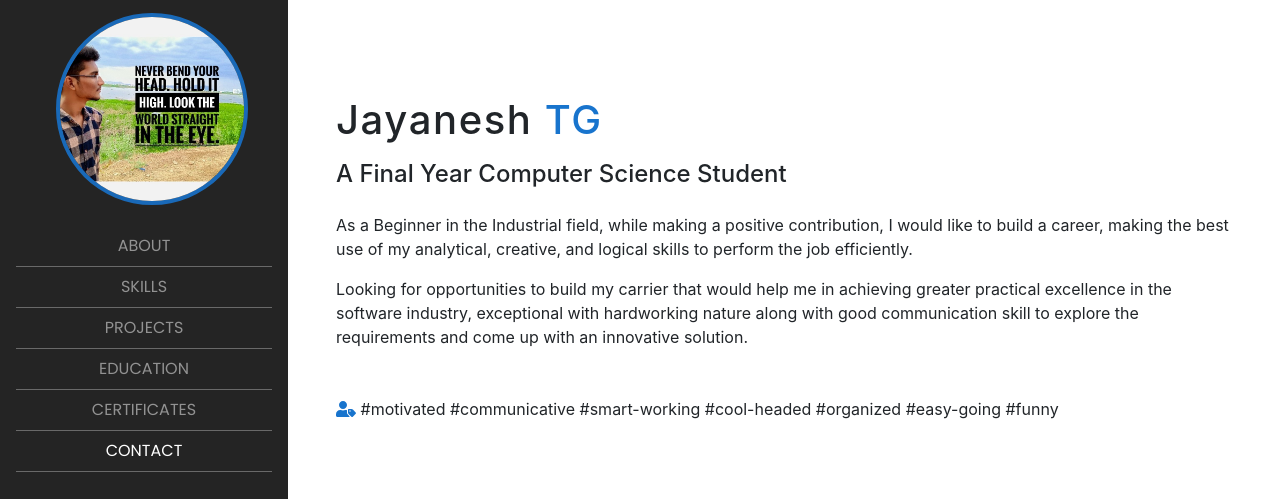
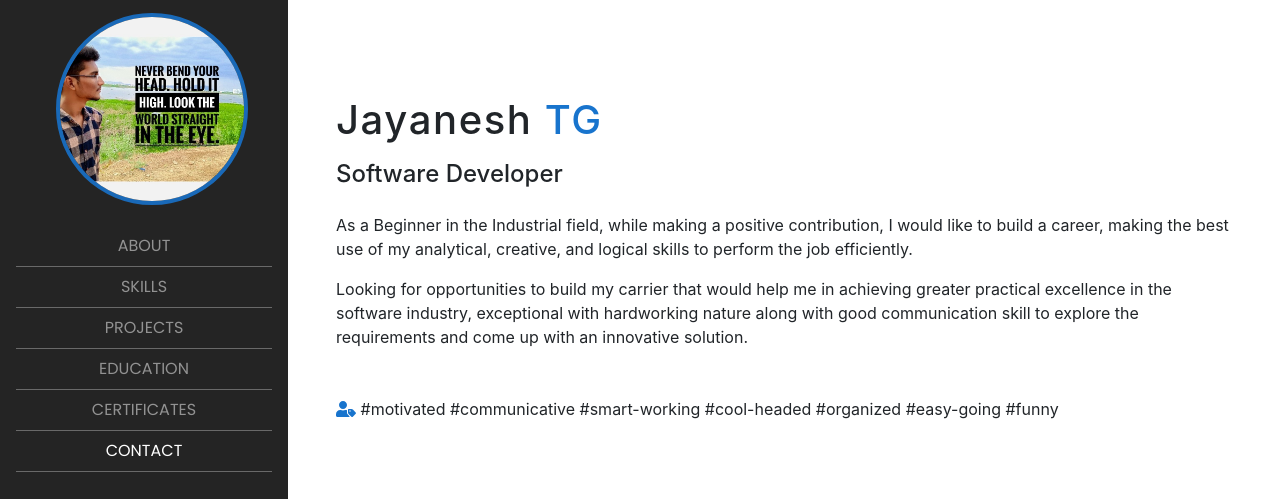
Before and after one commit to JayaneshTG/jayaneshtg.github.io, a website with bundled scripts: page index.html in a window 1280 px wide. Shown: the top 499 px of the page. Built offline with nearby package versions, Linux system fonts and the light colour scheme; a web font is replaced by a local one.

Commit message:
Update index.html

```diff
--- a/index.html
+++ b/index.html
@@ -141,10 +141,10 @@
             <span class="family-name"> TG</span>
           </h1>
           <p class="mobile-profession">
-            A Final Year Computer Science Student
+            Software Developer
           </p>
           <h4 class="mb-4">
-            A Final Year Computer Science Student
+            Software Developer
           </h4>
 
           <p class="mb-3">
@@ -466,7 +466,7 @@
                   <li class="list-group-item">KLN College of Information Technology</li>
                   <li class="list-group-item">Anna University</li>
                   <li class="list-group-item">Year of Passing : 2021</li>
-                  <li class="list-group-item">CGPA : 7.4 (Upto 6th semester)</li>
+                  <li class="list-group-item">CGPA : 7.68</li>
                 </ul>
               </div>
             </div>
```
